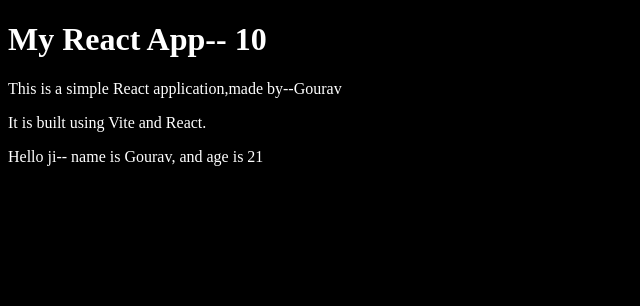
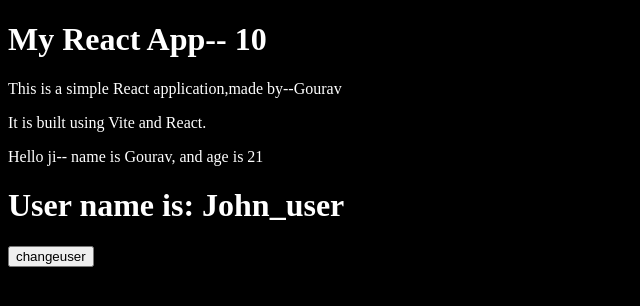
Before and after one commit to gouravgithub7710/web-dev-start-to-end, a React (Vite) app in the folder React-start/: page / in a window 1280 px wide. Shown: the top 306 px of the page, without its empty margins (0-640 px from the left). Built offline with nearby package versions, Linux system fonts and the light colour scheme.

Commit message:
change user name

```diff
--- a/React-start/src/App.jsx
+++ b/React-start/src/App.jsx
@@ -3,6 +3,17 @@ function app()
   const a = 10;
   const name ="Gourav";
   const age = 21;
+let username = "John_user";
+
+  const changeusername =()=>
+  {
+    console.log(username);
+
+     username="John_new_user";
+
+     console.log(username);
+
+  }
   return <div>
     <h1>My React App-- {a}</h1>
     <p>This is a simple React application,made by--{name}</p>
@@ -10,6 +21,9 @@ function app()
 
 
     <p>Hello ji-- name is {name}, and age is {age}</p>
+
+    <h1>User name is: {username}</h1>
+    <button onClick={changeusername}>changeuser</button>
   </div>
 }
 
```
